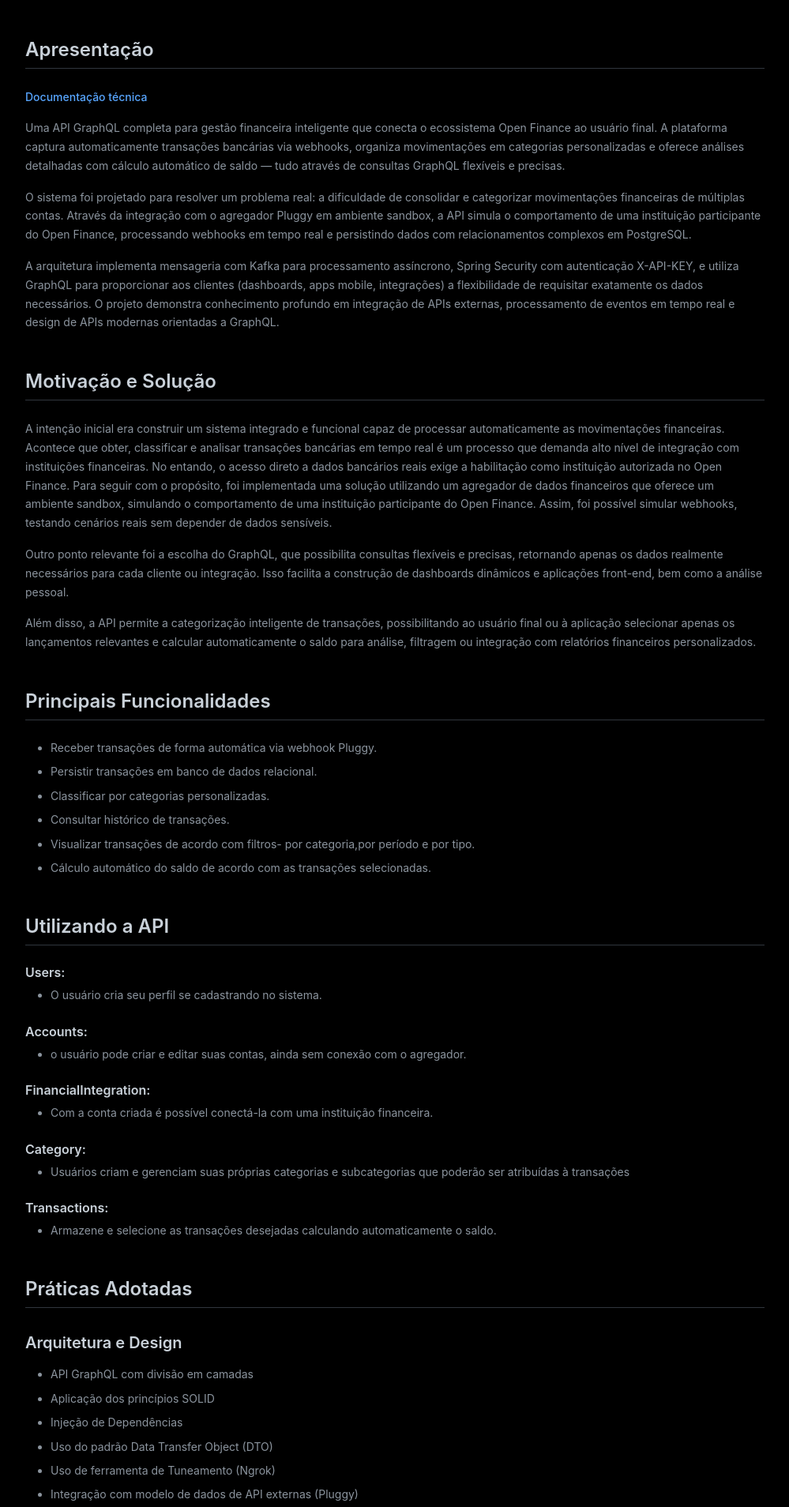
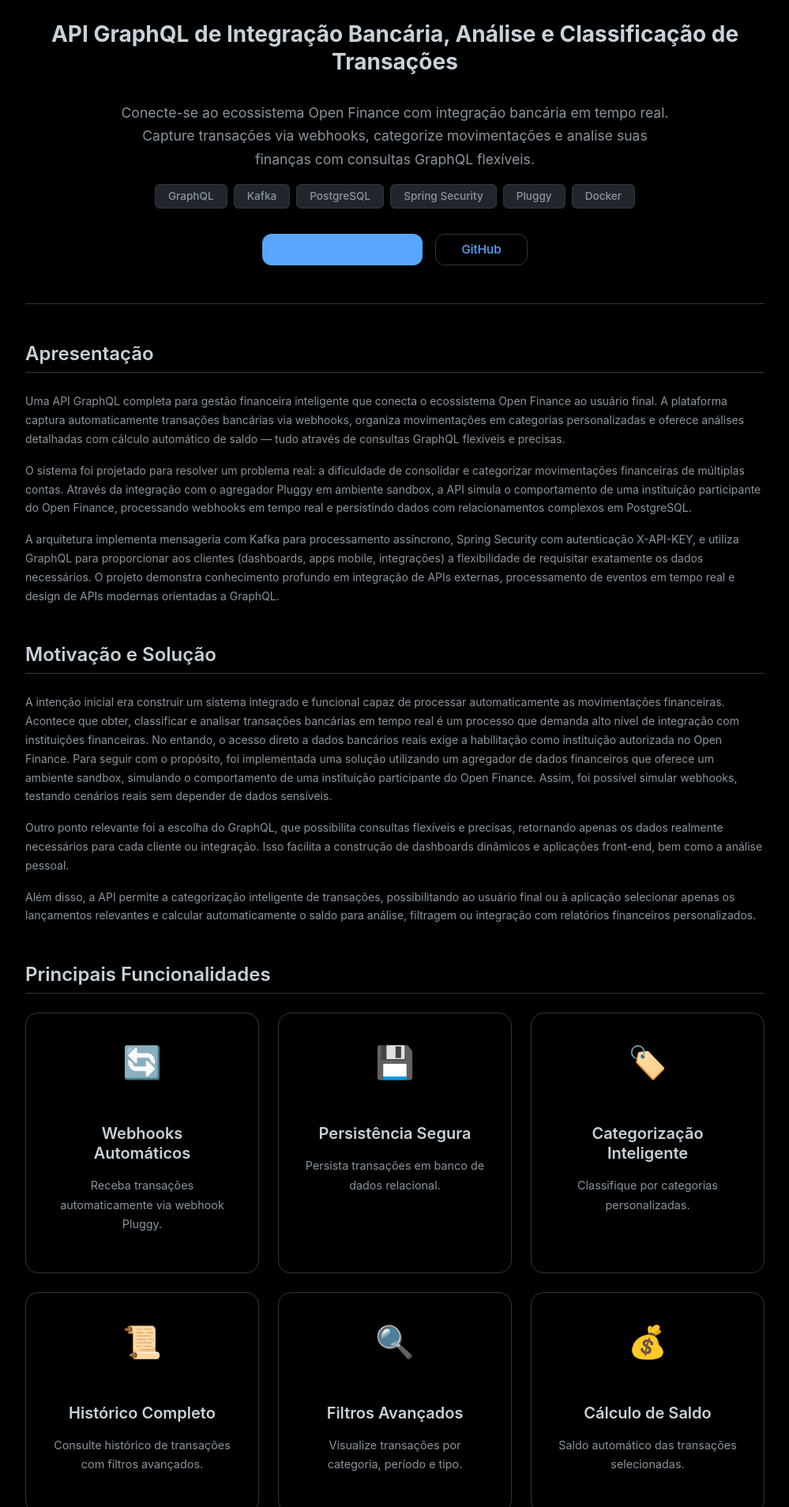
Before and after one commit to GustavoDaMassa/PortifolioSite, a React (Vite) app: page /PortifolioSite/finance in a window 1280 px wide. Shown: the part 852-2760 px from the top of the page at 79% size, without its empty margins (140-1139 px from the left). Built offline with nearby package versions, Linux system fonts and the light colour scheme.

Commit message:
feat: redesign FinanceAPI page with HeroSection, FeatureCards and ApiEndpoints

```diff
--- a/src/pages/FinanceAPI/FinanceAPI.jsx
+++ b/src/pages/FinanceAPI/FinanceAPI.jsx
@@ -2,6 +2,9 @@ import { useTranslation } from 'react-i18next';
 import { Layout } from '../../components/Layout/Layout';
 import { SideMenu } from '../../components/SideMenu/SideMenu';
 import { VideoPlayer } from '../../components/VideoPlayer/VideoPlayer';
+import { HeroSection } from '../../components/HeroSection/HeroSection';
+import { FeatureCard } from '../../components/FeatureCard/FeatureCard';
+import { ApiEndpoint } from '../../components/ApiEndpoint/ApiEndpoint';
 import { getAssetPath } from '../../utils/paths';
 import styles from './FinanceAPI.module.css';
 
@@ -16,6 +19,30 @@ export const FinanceAPI = () => {
     { label: t('financeAPI.menu.praticas'), href: '#praticas' }
   ];
 
+  const features = [
+    { icon: '🔄', title: 'Webhooks Automáticos', description: 'Receba transações automaticamente via webhook Pluggy.' },
+    { icon: '💾', title: 'Persistência Segura', description: 'Persista transações em banco de dados relacional.' },
+    { icon: '🏷️', title: 'Categorização Inteligente', description: 'Classifique por categorias personalizadas.' },
+    { icon: '📜', title: 'Histórico Completo', description: 'Consulte histórico de transações com filtros avançados.' },
+    { icon: '🔍', title: 'Filtros Avançados', description: 'Visualize transações por categoria, período e tipo.' },
+    { icon: '💰', title: 'Cálculo de Saldo', description: 'Saldo automático das transações selecionadas.' }
+  ];
+
+  const endpoints = [
+    { method: 'POST', route: '/graphql - mutation createUser', description: 'Criar perfil cadastrando-se no sistema.' },
+    { method: 'POST', route: '/graphql - mutation createAccount', description: 'Criar e editar contas bancárias.' },
+    { method: 'POST', route: '/graphql - mutation connectAccount', description: 'Conectar conta com instituição financeira via Pluggy.' },
+    { method: 'POST', route: '/graphql - mutation createCategory', description: 'Criar e gerenciar categorias personalizadas.' },
+    { method: 'GET', route: '/graphql - query transactions', description: 'Listar transações com filtros e calcular saldo automaticamente.' }
+  ];
+
+  const heroLinks = [
+    { label: 'Ver Documentação', href: 'https://github.com/GustavoDaMassa/FinanceAPI', primary: true },
+    { label: 'GitHub', href: 'https://github.com/GustavoDaMassa/FinanceAPI', primary: false }
+  ];
+
+  const heroTags = ['GraphQL', 'Kafka', 'PostgreSQL', 'Spring Security', 'Pluggy', 'Docker'];
+
   return (
     <Layout>
       <main className={styles.content}>
@@ -29,15 +56,15 @@ export const FinanceAPI = () => {
           posterSrc={getAssetPath('assets/images/capafinance.png')}
         />
 
-        <h1>{t('financeAPI.title')}</h1>
+        <HeroSection
+          title={t('financeAPI.title')}
+          description="Conecte-se ao ecossistema Open Finance com integração bancária em tempo real. Capture transações via webhooks, categorize movimentações e analise suas finanças com consultas GraphQL flexíveis."
+          tags={heroTags}
+          links={heroLinks}
+        />
 
         <div id="apresentacao">
           <h2>{t('financeAPI.apresentacao.title')}</h2>
-          <p>
-            <a href="https://github.com/GustavoDaMassa/FinanceAPI" target="_blank" rel="noopener noreferrer">
-              {t('financeAPI.apresentacao.docLink')}
-            </a>
-          </p>
           <p>{t('financeAPI.apresentacao.p1')}</p>
           <p>{t('financeAPI.apresentacao.p2')}</p>
           <p>{t('financeAPI.apresentacao.p3')}</p>
@@ -52,40 +79,30 @@ export const FinanceAPI = () => {
 
         <div id="funcionalidades">
           <h2>{t('financeAPI.funcionalidades.title')}</h2>
-          <ul>
-            {t('financeAPI.funcionalidades.items', { returnObjects: true }).map((item, index) => (
-              <li key={index}>{item}</li>
+          <div className={styles.featuresGrid}>
+            {features.map((feature, index) => (
+              <FeatureCard
+                key={index}
+                icon={feature.icon}
+                title={feature.title}
+                description={feature.description}
+              />
             ))}
-          </ul>
+          </div>
         </div>
 
         <div id="utilizando-api">
           <h2>{t('financeAPI.utilizandoApi.title')}</h2>
-
-          <h4>{t('financeAPI.utilizandoApi.users.title')}</h4>
-          <ul>
-            <li>{t('financeAPI.utilizandoApi.users.item')}</li>
-          </ul>
-
-          <h4>{t('financeAPI.utilizandoApi.accounts.title')}</h4>
-          <ul>
-            <li>{t('financeAPI.utilizandoApi.accounts.item')}</li>
-          </ul>
-
-          <h4>{t('financeAPI.utilizandoApi.integration.title')}</h4>
-          <ul>
-            <li>{t('financeAPI.utilizandoApi.integration.item')}</li>
-          </ul>
-
-          <h4>{t('financeAPI.utilizandoApi.category.title')}</h4>
-          <ul>
-            <li>{t('financeAPI.utilizandoApi.category.item')}</li>
-          </ul>
-
-          <h4>{t('financeAPI.utilizandoApi.transactions.title')}</h4>
-          <ul>
-            <li>{t('financeAPI.utilizandoApi.transactions.item')}</li>
-          </ul>
+          <div className={styles.endpointsContainer}>
+            {endpoints.map((endpoint, index) => (
+              <ApiEndpoint
+                key={index}
+                method={endpoint.method}
+                route={endpoint.route}
+                description={endpoint.description}
+              />
+            ))}
+          </div>
         </div>
 
         <div id="praticas">
--- a/src/pages/FinanceAPI/FinanceAPI.module.css
+++ b/src/pages/FinanceAPI/FinanceAPI.module.css
@@ -85,6 +85,20 @@
   scroll-margin-top: 100px;
 }
 
+.featuresGrid {
+  display: grid;
+  grid-template-columns: repeat(auto-fill, minmax(280px, 1fr));
+  gap: var(--spacing-lg);
+  margin-top: var(--spacing-lg);
+}
+
+.endpointsContainer {
+  display: flex;
+  flex-direction: column;
+  gap: var(--spacing-md);
+  margin-top: var(--spacing-lg);
+}
+
 @media (max-width: 768px) {
   .content {
     padding: 80px var(--spacing-md) var(--spacing-xl);
```
